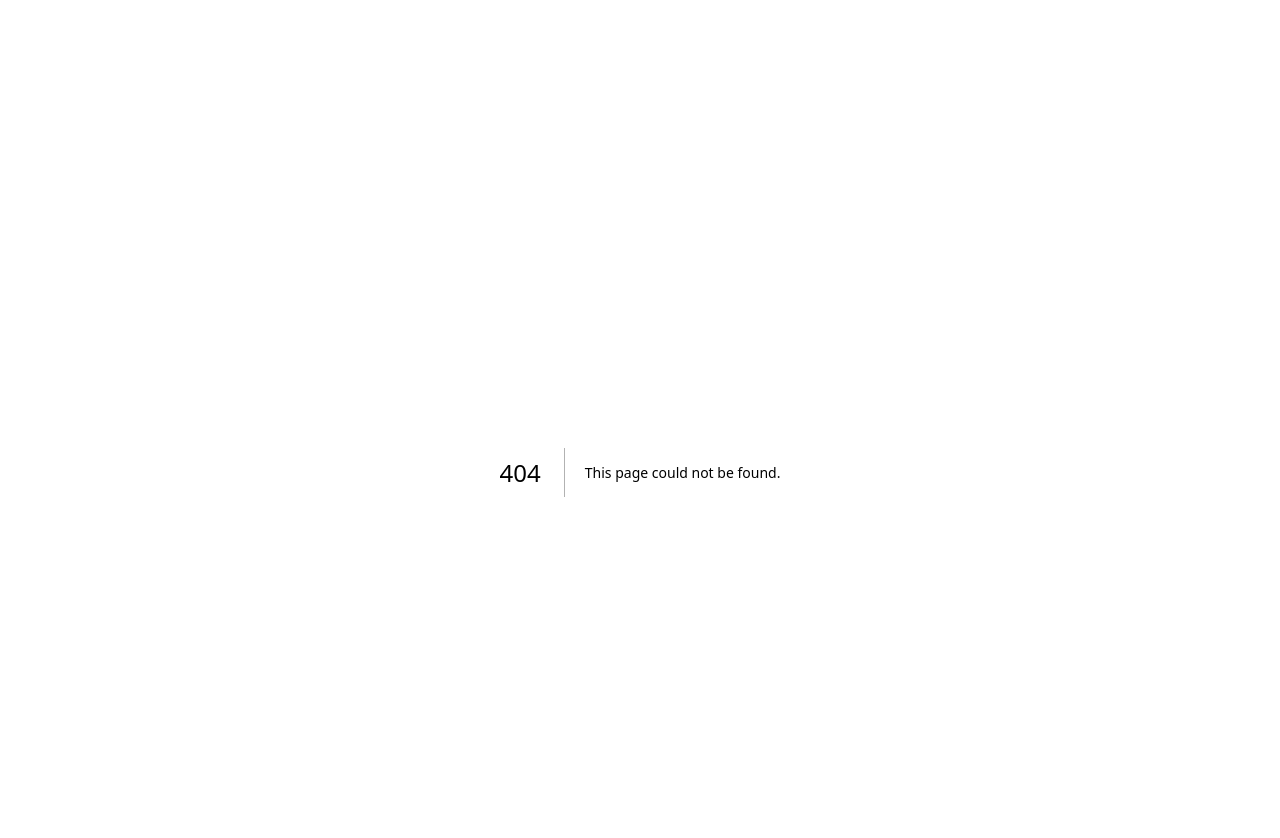
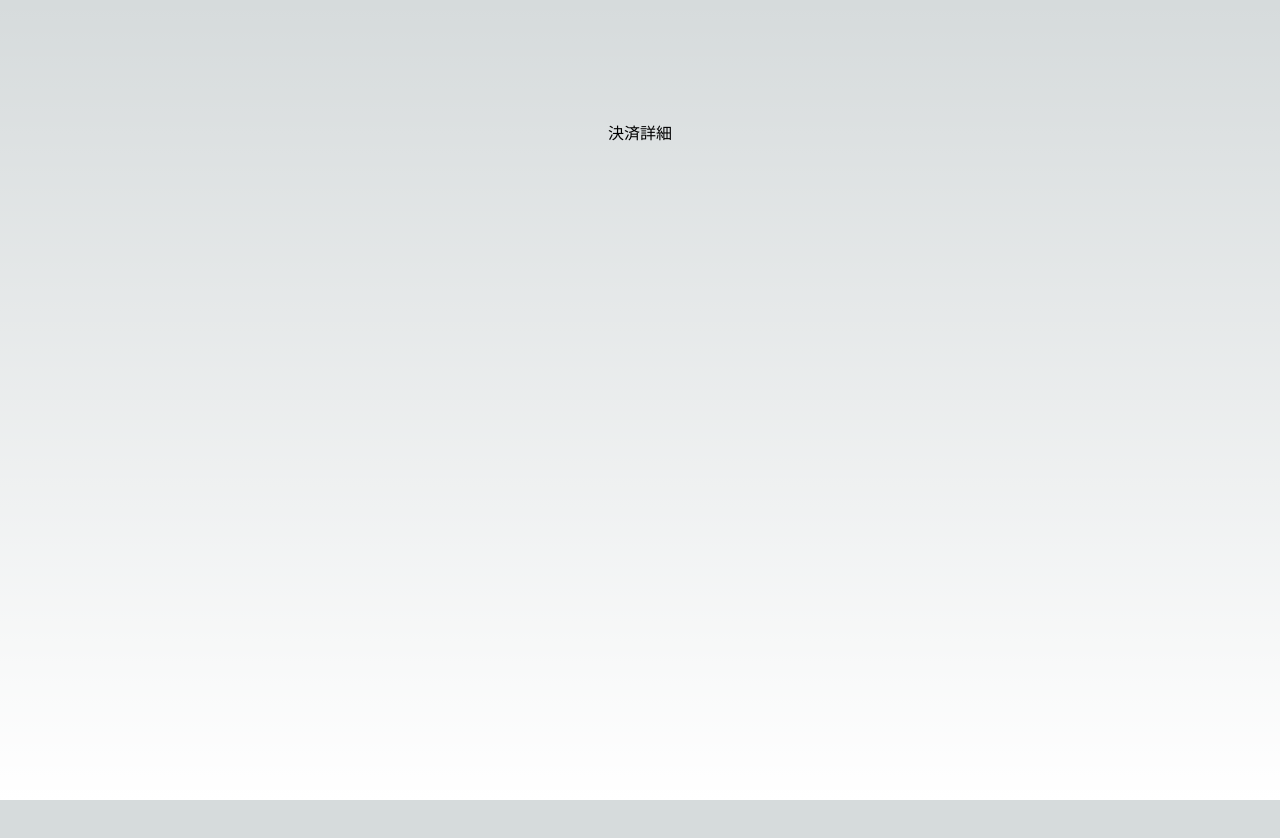
Before and after one commit to ms-engineer-bc24-10/Section_9_team_B, a Next.js app in the folder frontend/: page /history/payment-detail in a window 1280 px wide. Before the commit this address had no page. Shown: the top 838 px of the page. After the commit the page ends 800 px from the top, so only its background shows below. Built offline with nearby package versions, Linux system fonts and the light colour scheme.

Commit message:
fix: #56 ヘッダーの構成変更

```diff
--- /dev/null
+++ b/frontend/src/app/history/payment-detail/page.tsx
@@ -0,0 +1,9 @@
+import React from 'react';
+
+const PaymentDetail: React.FC = () => (
+  <div style={{ textAlign: 'center', marginTop: '50px' }}>
+    <h1>決済詳細</h1>
+  </div>
+);
+
+export default PaymentDetail;
--- /dev/null
+++ b/frontend/src/app/history/payment-list/page.tsx
@@ -0,0 +1,9 @@
+import React from 'react';
+
+const PaymentList: React.FC = () => (
+  <div style={{ textAlign: 'center', marginTop: '50px' }}>
+    <h1>決済履歴</h1>
+  </div>
+);
+
+export default PaymentList;
--- a/frontend/src/components/Header.tsx
+++ b/frontend/src/components/Header.tsx
@@ -23,6 +23,12 @@ export default function Header() {
         >
           予約
         </Link>
+        <Link
+          href="/history/payment-list"
+          className="text-lg font-bold hover:underline"
+        >
+          決済履歴
+        </Link>
         <Link href="/home" className="text-lg font-bold hover:underline">
           ログアウト
         </Link>
```
